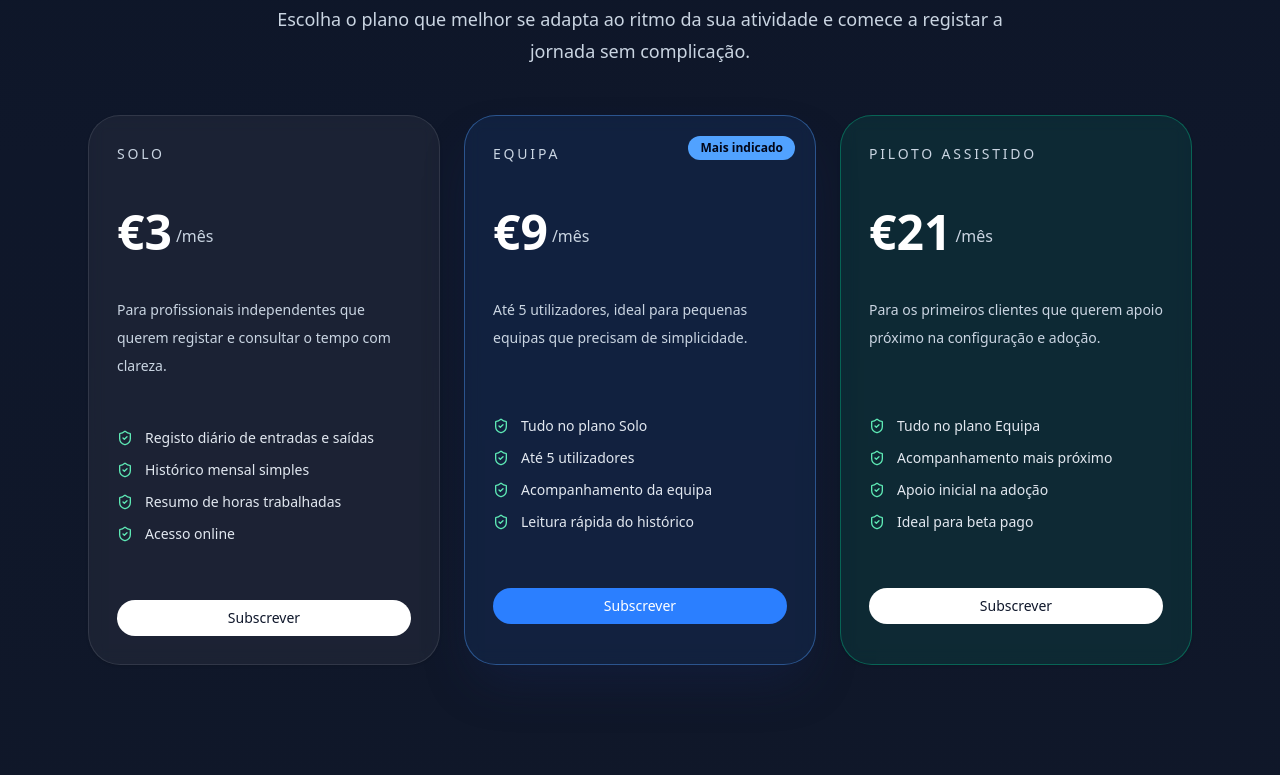
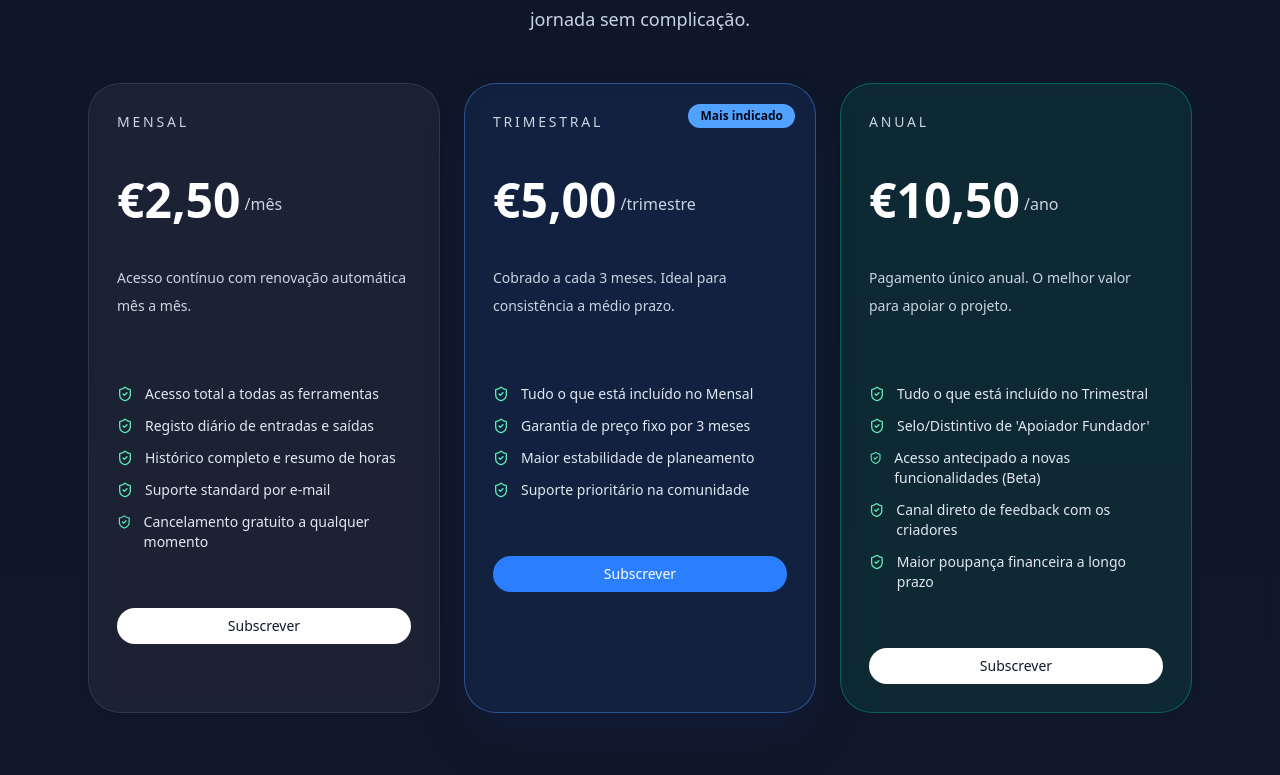
Before and after one commit to agnsuporte/gestao-ponto, a Next.js app: page / in a window 1280 px wide. Shown: the part 1645-2420 px from the top of the page. Built offline with nearby package versions, Linux system fonts and the light colour scheme; no server answers.

Commit message:
Dominio Clicponto.com e atualizações no stripe

```diff
--- a/app/api/stripe/checkout/route.ts
+++ b/app/api/stripe/checkout/route.ts
@@ -59,7 +59,7 @@ export async function POST(request: NextRequest) {
     }
 
     if (body.kind !== 'subscription' || !body.plan || !isStripePlanKey(body.plan)) {
-      return NextResponse.json({ error: 'Plano inválido' }, { status: 400 });
+      return NextResponse.json({ error: 'Plano inválido!' }, { status: 400 });
     }
 
     const session = await getServerSession(authOptions);
--- a/app/billing/page.tsx
+++ b/app/billing/page.tsx
@@ -12,24 +12,25 @@ import prisma from '@/lib/prisma';
 
 const plans = [
   {
-    key: 'solo' as const,
-    name: 'Solo',
-    price: '€3/mês',
-    description: 'Para profissionais independentes que querem uma solução simples para registar a jornada.',
+    key: 'mensal' as const,
+    name: 'Mensal',
+    price: '€2,50/mês',
+    description: 'Flexibilidade total para apoiar o projeto mensalmente.',
   },
   {
-    key: 'equipa' as const,
-    name: 'Equipa',
-    price: '€9/mês',
-    description: 'Até 5 utilizadores para pequenas equipas que querem mais organização sem complicação.',
+    key: 'trimestral' as const,
+    name: 'Trimestral',
+    price: '€5,00/trimestre',
+    description: 'Economize no valor proporcional face ao plano mensal.',
   },
   {
-    key: 'piloto' as const,
-    name: 'Piloto Assistido',
-    price: '€21/mês',
-    description: 'Para quem quer acompanhamento mais próximo no arranque e na adoção inicial.',
+    key: 'anual' as const,
+    name: 'Anual',
+    price: '€10,50/ano',
+    description: 'Acesso anual completo com o maior desconto por mês.',
   },
 ];
+
 
 export default async function BillingPage() {
   const session = await getServerSession(authOptions);
--- a/app/layout.tsx
+++ b/app/layout.tsx
@@ -4,7 +4,7 @@ import { Providers, AuthProvider} from './providers';
 import "./globals.css";
 
 export const metadata: Metadata = {
-  metadataBase: new URL('https://alegomes.eu'),
+  metadataBase: new URL('https://clicponto.com'),
   title: {
     default: 'Ponto Inteligente',
     template: '%s | Ponto Inteligente',
@@ -14,7 +14,7 @@ export const metadata: Metadata = {
   openGraph: {
     title: 'Ponto Inteligente',
     description: 'Software simples de controlo de ponto e registo de horas para pequenas equipas em Portugal.',
-    url: 'https://alegomes.eu',
+    url: 'https://clicponto.com',
     siteName: 'Ponto Inteligente',
     images: [
       {
--- a/app/opengraph-image.tsx
+++ b/app/opengraph-image.tsx
@@ -48,7 +48,7 @@ export default function OpenGraphImage() {
           </div>
           <div style={{ display: 'flex', flexDirection: 'column' }}>
             <div style={{ fontSize: '30px', fontWeight: 700 }}>Ponto Inteligente</div>
-            <div style={{ marginTop: '8px', fontSize: '18px', color: '#cbd5e1' }}>alegomes.eu</div>
+            <div style={{ marginTop: '8px', fontSize: '18px', color: '#cbd5e1' }}>clicponto.com</div>
           </div>
         </div>
 
--- a/app/page.tsx
+++ b/app/page.tsx
@@ -45,49 +45,51 @@ const steps = [
 
 const pricingPlans = [
   {
-    key: "solo" as const,
-    name: "Solo",
-    price: "€3",
+    key: "mensal" as const,
+    name: "Mensal",
+    price: "€2,50",
     cadence: "/mês",
-    description: "Para profissionais independentes que querem registar e consultar o tempo com clareza.",
+    description: "Acesso contínuo com renovação automática mês a mês.",
     cta: "Subscrever",
     accent: "slate",
     features: [
+      "Acesso total a todas as ferramentas",
       "Registo diário de entradas e saídas",
-      "Histórico mensal simples",
-      "Resumo de horas trabalhadas",
-      "Acesso online",
+      "Histórico completo e resumo de horas",
+      "Suporte standard por e-mail",
+      "Cancelamento gratuito a qualquer momento",
     ],
   },
   {
-    key: "equipa" as const,
-    name: "Equipa",
-    price: "€9",
-    cadence: "/mês",
-    description: "Até 5 utilizadores, ideal para pequenas equipas que precisam de simplicidade.",
+    key: "trimestral" as const,
+    name: "Trimestral",
+    price: "€5,00",
+    cadence: "/trimestre",
+    description: "Cobrado a cada 3 meses. Ideal para consistência a médio prazo.",
     cta: "Subscrever",
     accent: "blue",
     featured: true,
     features: [
-      "Tudo no plano Solo",
-      "Até 5 utilizadores",
-      "Acompanhamento da equipa",
-      "Leitura rápida do histórico",
+      "Tudo o que está incluído no Mensal",
+      "Garantia de preço fixo por 3 meses",
+      "Maior estabilidade de planeamento",
+      "Suporte prioritário na comunidade",
     ],
   },
   {
-    key: "piloto" as const,
-    name: "Piloto Assistido",
-    price: "€21",
-    cadence: "/mês",
-    description: "Para os primeiros clientes que querem apoio próximo na configuração e adoção.",
+    key: "anual" as const,
+    name: "Anual",
+    price: "€10,50",
+    cadence: "/ano",
+    description: "Pagamento único anual. O melhor valor para apoiar o projeto.",
     cta: "Subscrever",
     accent: "emerald",
     features: [
-      "Tudo no plano Equipa",
-      "Acompanhamento mais próximo",
-      "Apoio inicial na adoção",
-      "Ideal para beta pago",
+      "Tudo o que está incluído no Trimestral",
+      "Selo/Distintivo de 'Apoiador Fundador'",
+      "Acesso antecipado a novas funcionalidades (Beta)",
+      "Canal direto de feedback com os criadores",
+      "Maior poupança financeira a longo prazo",
     ],
   },
 ];
@@ -137,7 +139,7 @@ export default function Home() {
               <p className="text-sm font-semibold tracking-[0.18em] text-slate-200 uppercase">
                 Ponto Inteligente
               </p>
-              <p className="text-xs text-slate-400">alegomes.eu</p>
+              <p className="text-xs text-slate-400">clicponto.com</p>
             </div>
           </div>
 
@@ -171,12 +173,12 @@ export default function Home() {
               <h1 className="max-w-3xl text-5xl font-semibold leading-tight text-white sm:text-6xl lg:text-7xl">
                 Controle de ponto simples
                 <span className="block bg-linear-to-r from-blue-300 via-cyan-300 to-emerald-300 bg-clip-text text-transparent">
-                  para equipas pequenas.
+                  para toda gente.
                 </span>
               </h1>
 
               <p className="mt-6 max-w-2xl text-lg leading-8 text-slate-300 sm:text-xl">
-                Software simples de controlo de ponto e registo de horas para pequenas equipas em Portugal.
+                Software simples de controlo de ponto e registo de horas.
                 Registe entradas e saídas, consulte o histórico e acompanhe o resumo mensal sem complicação.
               </p>
 
@@ -222,7 +224,7 @@ export default function Home() {
               <Card className="overflow-hidden rounded-[2rem] border border-white/10 bg-slate-950/55 p-6 shadow-2xl shadow-slate-950/60 backdrop-blur">
                 <div className="flex items-center justify-between border-b border-white/10 pb-5">
                   <div>
-                    <p className="text-sm text-slate-400">Resumo da equipa</p>
+                    <p className="text-sm text-slate-400">Resumo</p>
                     <h2 className="mt-1 text-2xl font-semibold text-white">Visão rápida da jornada</h2>
                   </div>
                   <BadgeCheck className="h-8 w-8 text-emerald-300" />
@@ -464,7 +466,7 @@ export default function Home() {
                   Criar conta
                 </Button>
               </Link>
-              <Link href="/login">
+              <Link href="/time-record">
                 <Button
                   size="lg"
                   variant="outline"
@@ -487,7 +489,7 @@ export default function Home() {
         </section>
 
         <footer className="border-t border-white/10 py-8 text-center text-sm text-slate-400">
-          <p>© 2026 Ponto Inteligente. Registo simples e fiável da jornada de trabalho.</p>
+          <p>© 2026 Clic Ponto. Registo simples e fiável da jornada de trabalho.</p>
         </footer>
       </div>
     </div>
--- a/components/billing/stripe-checkout-button.tsx
+++ b/components/billing/stripe-checkout-button.tsx
@@ -8,7 +8,7 @@ import { Button } from '@/components/ui/button';
 
 type StripeCheckoutButtonProps = {
   kind: 'subscription' | 'donation';
-  plan?: 'solo' | 'equipa' | 'piloto';
+  plan?: 'mensal' | 'trimestral' | 'anual';
   amount?: number;
   children: React.ReactNode;
   className?: string;
--- a/lib/stripe.ts
+++ b/lib/stripe.ts
@@ -1,6 +1,6 @@
 import Stripe from 'stripe';
 
-export const STRIPE_PLAN_KEYS = ['solo', 'equipa', 'piloto'] as const;
+export const STRIPE_PLAN_KEYS = ['mensal', 'trimestral', 'anual'] as const;
 
 export type StripePlanKey = (typeof STRIPE_PLAN_KEYS)[number];
 
@@ -22,9 +22,9 @@ export function getStripe() {
 
 export function getPlanPriceId(plan: StripePlanKey) {
   const priceMap: Record<StripePlanKey, string | undefined> = {
-    solo: process.env.STRIPE_PRICE_SOLO,
-    equipa: process.env.STRIPE_PRICE_EQUIPA,
-    piloto: process.env.STRIPE_PRICE_PILOTO,
+    mensal: process.env.STRIPE_PRICE_MENSAL,
+    trimestral: process.env.STRIPE_PRICE_TRIMESTRAL,
+    anual: process.env.STRIPE_PRICE_ANUAL,
   };
 
   const priceId = priceMap[plan];
```
Also changed, not shown: public/clicponto.PNG (added), 1 other file (tests, documents, lock files or other folders).
